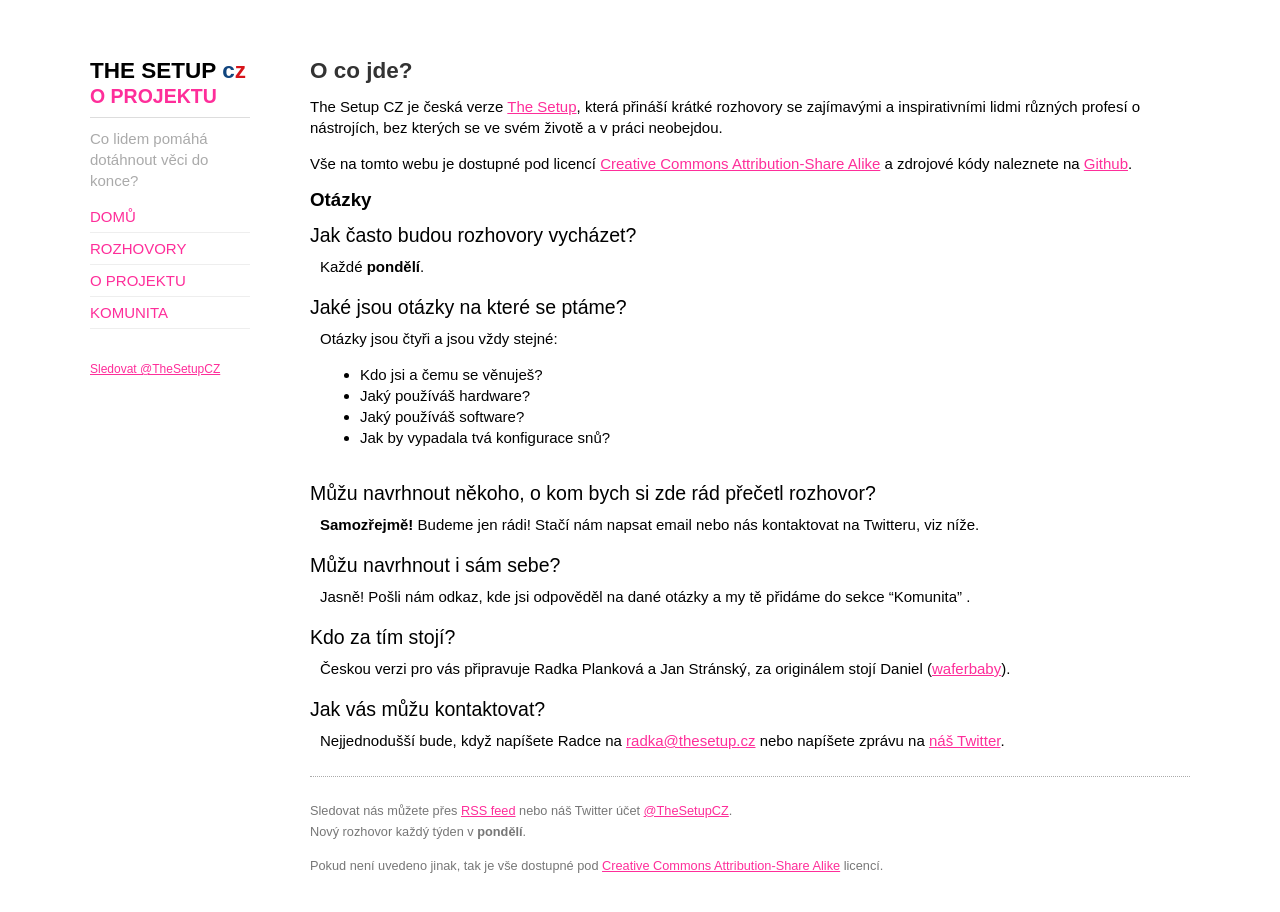
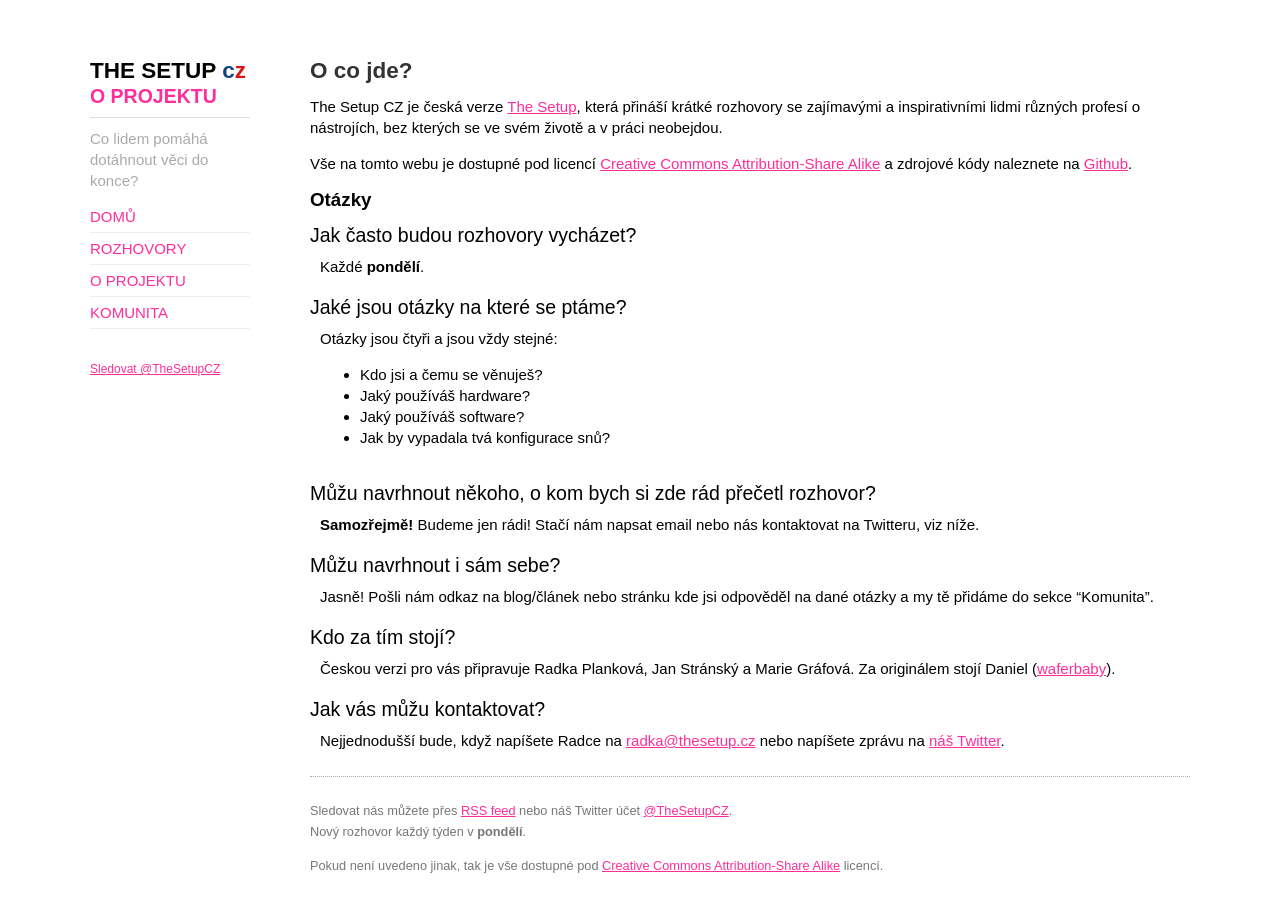
Before and after one commit to burningtree/thesetup-czech, a Jekyll site: the page built from website/o-projektu/index.html, in a window 1280 px wide and 958 px high. Shown: the top 912 px of the window. Built offline with Jekyll 4.4.1, drawn with Linux system fonts in a browser that asks for light colours; Markdown is read by kramdown in place of the engine named in the settings; comment, search, counter and statistics services are not loaded.

Commit message:
Do autoru pridana Marie Grafova.

```diff
--- a/website/o-projektu/index.html
+++ b/website/o-projektu/index.html
@@ -26,10 +26,10 @@
 	<dd><strong>Samozřejmě!</strong> Budeme jen rádi! Stačí nám napsat email nebo nás kontaktovat na Twitteru, viz níže.</dd>
 
 	<dt>Můžu navrhnout i sám sebe?</dt>
-	<dd>Jasně! Pošli nám odkaz, kde jsi odpověděl na dané otázky a my tě přidáme do sekce “Komunita” .</dd>
+	<dd>Jasně! Pošli nám odkaz na blog/článek nebo stránku kde jsi odpověděl na dané otázky a my tě přidáme do sekce “Komunita”.</dd>
 
 	<dt>Kdo za tím stojí?</dt>
-	<dd>Českou verzi pro vás připravuje Radka Planková a Jan Stránský, za originálem stojí Daniel (<a href="http://waferbaby.com">waferbaby</a>).</dd>
+	<dd>Českou verzi pro vás připravuje Radka Planková, Jan Stránský a Marie Gráfová. Za originálem stojí Daniel (<a href="http://waferbaby.com">waferbaby</a>).</dd>
 
     <dt>Jak vás můžu kontaktovat?</dt>
     <dd>Nejjednodušší bude, když napíšete Radce na <a href="mailto:radka@thesetup.cz">radka@thesetup.cz</a> nebo napíšete zprávu na <a href="http://twitter.com/TheSetupCZ">náš Twitter</a>.
```
